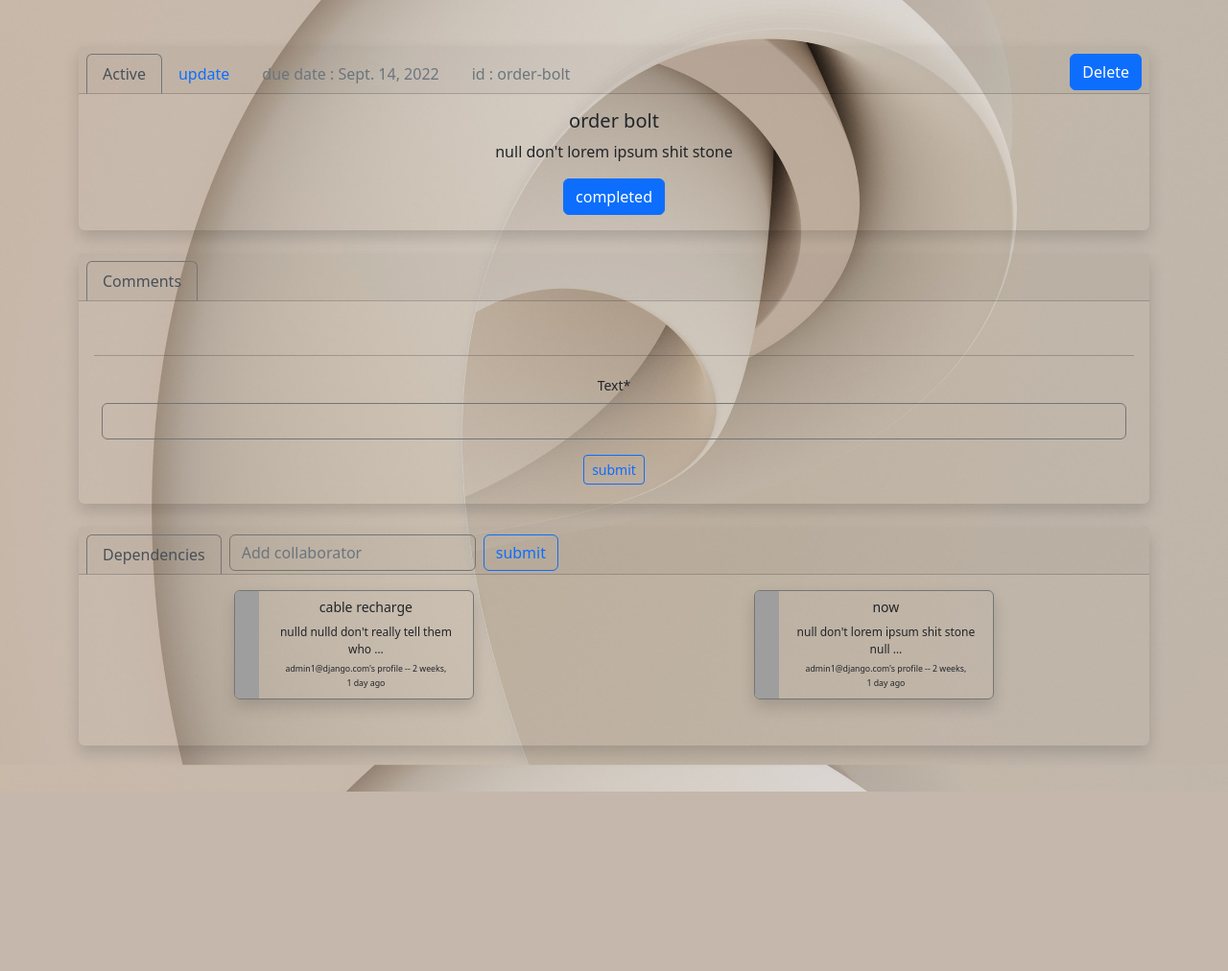
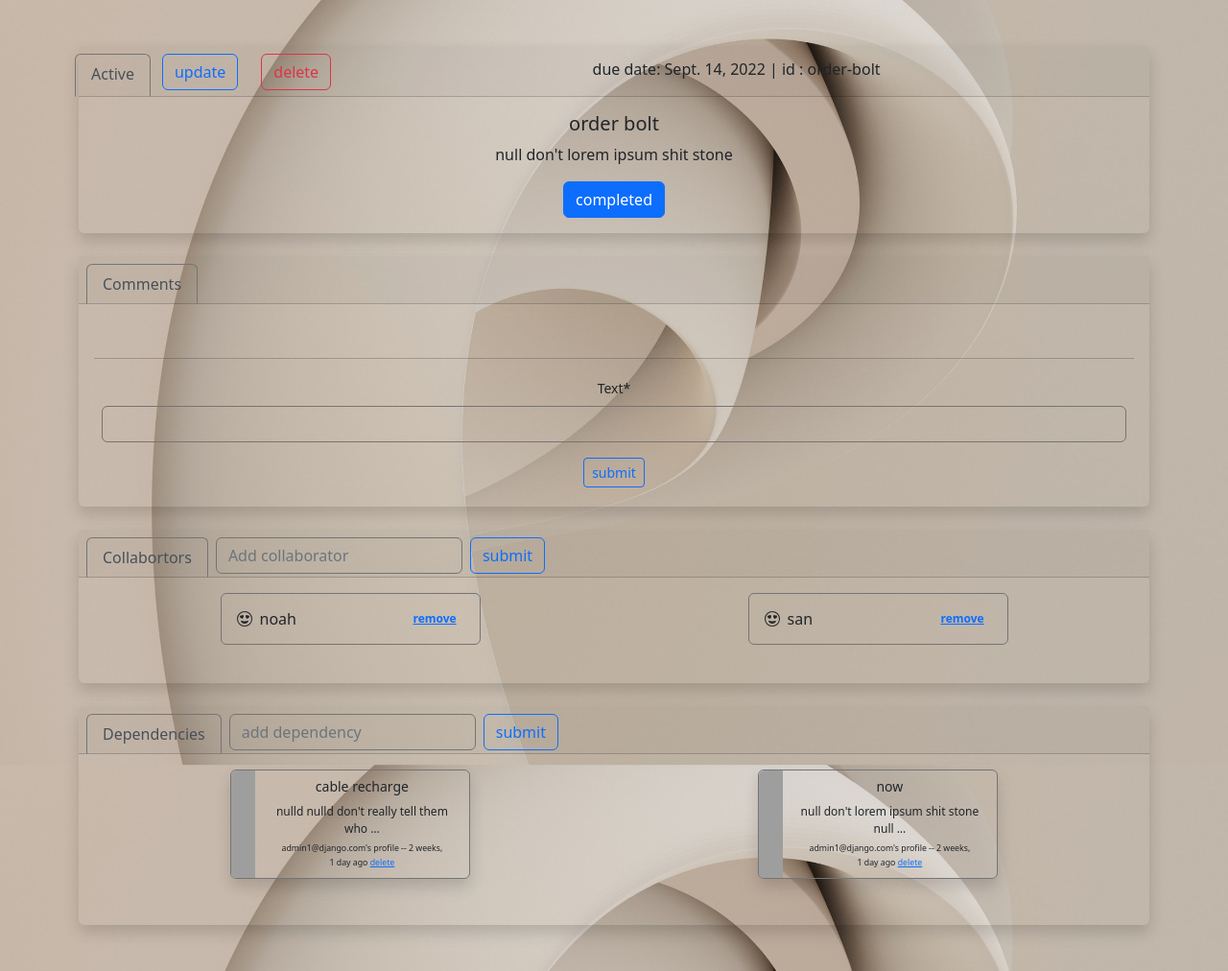
Before and after one commit to Goz1e/tarsk, a Django app: a page that uses task/templates/task/detail.html in a window 1280 px wide. Shown: the part 56-1068 px from the top of the page at 96% size. Before the commit the page ends 881 px from the top, so only its background shows below. Run offline with Django 4.2, Linux system fonts and the light colour scheme; a user stored in the database is signed in; data comes from the database, SQL or seed files in the repository; both versions use the stored data as it was after the commit; some libraries are stand-ins or nearby versions; grey boxes are pictures that could not be loaded.

Commit message:
updated detail ui

```diff
--- a/task/forms.py
+++ b/task/forms.py
@@ -48,20 +48,20 @@ class AddCommentForm(forms.ModelForm):
             }
 
 
-class DependenciesForm(forms.ModelForm):
+# class DependenciesForm(forms.ModelForm):
 
-    class Meta:
-        model = Dependencies
-        fields = ['dependent_on']
-        widgets = {
-            'dependent_on':forms.CheckboxSelectMultiple()
-        }
+#     class Meta:
+#         model = Dependencies
+#         fields = ['dependent_on']
+#         widgets = {
+#             'dependent_on':forms.CheckboxSelectMultiple(attrs={'name':'dep_form'})
+#         }
 
 
-class CollabForm(forms.ModelForm):
-    class Meta:
-        model = Collaborators
-        fields = ['users']
-        widgets = {
-            'users':forms.CheckboxSelectMultiple(attrs={'name':'collab_edit_form'})
-        }
+# class CollabForm(forms.ModelForm):
+#     class Meta:
+#         model = Collaborators
+#         fields = ['users']
+#         widgets = {
+#             'users':forms.CheckboxSelectMultiple(attrs={'name':'collab_edit_form'})
+#         }
--- a/task/templates/task/card_template.html
+++ b/task/templates/task/card_template.html
@@ -2,8 +2,8 @@
 
 
 <div class="card mb-3 shadow" style="max-width: 250px; max-height: 200px; --bs-card-spacer-y: 9px;">
-  <div class="row g-0">
-    <div id='img-div' class="col-md-4" style="width:10%;">
+  <div class="row g-0 h-100" >
+    <div id='img-div' class="col-md-4" style="width:10%; height: auto;">
       <a href="{{ task.get_absolute_url }}">
         {% if task.completed %}
       <img  id= 'side-img' src="https://c4.wallpaperflare.com/wallpaper/743/421/76/geometry-abstract-lines-digital-art-wallpaper-preview.jpg"
--- /dev/null
+++ b/task/templates/task/card_template2.html
@@ -0,0 +1,33 @@
+
+
+
+<div class="card mb-3 shadow" style="max-width: 250px; max-height: 200px; --bs-card-spacer-y: 9px;">
+    <div class="row g-0 h-100" >
+      <div id='img-div' class="col-md-4" style="width:10%; height: auto;">
+        <a href="{{ task.get_absolute_url }}">
+          {% if task.completed %}
+        <img  id= 'side-img' src="https://c4.wallpaperflare.com/wallpaper/743/421/76/geometry-abstract-lines-digital-art-wallpaper-preview.jpg"
+        class="img-fluid rounded-start" />
+        {% else %}
+        <img  id= 'side-img' src="https://c4.wallpaperflare.com/wallpaper/315/143/577/minimalism-pattern-abstract-lines-wallpaper-preview.jpg"
+        class="img-fluid rounded-start" />
+        {% endif %}
+        </a>
+      </div>
+      <div class="col-md-8"  style="width:90%;">
+        <div class="card-body mx-auto">
+          <h5 class="card-title" style="font-size:14px;">{{task.title|truncatechars:25}}</h5>
+          <p class="card-text" style="font-size:12px;margin-bottom: 3px;">{{task.description|truncatechars:40}}</p>
+          <p class="card-text" style="font-size:10px;"><small class="">{{request.user.profile}} -- {{task.time_stamp | timesince}} ago <a href="{% url 'task:remove_dep' slug=task.slug dep_id=dep.pk %}">   delete</a></small></p>
+        </div>
+      </div>
+    </div>
+  </div>
+
+
+  <style>
+  #img-div img {
+    height:100%;
+    object-fit: cover;
+  }
+  </style>
--- a/task/templates/task/detail.html
+++ b/task/templates/task/detail.html
@@ -9,21 +9,17 @@
 <div class="card text-center border-0 shadow">
     <div class="card-header">
       <ul class=" d-flex nav nav-tabs  card-header-tabs">
-        <li class="nav-item">
-          <a class="nav-link active" aria-current="true" href="#">Active</a>
-        </li>
-        <li class="nav-item">
-          <a class="nav-link" href="{% url 'task:update' slug=task.slug %}">update</a>
-        </li>
-        <li class="nav-item">
-          <a class="nav-link disabled" href="#" tabindex="-1" aria-disabled="true">due date : {{task.deadline}}</a>
-        </li>
-        <li class="nav-item">
-          <p class="nav-link disabled" aria-current="false" > id : {{task.slug}}</p>
-        </li>
-        <li class="nav-item ms-auto">
-          <button type="button" class="btn btn-primary" data-bs-toggle="modal" data-bs-target="#exampleModal">
-            Delete
+
+        <div class="row">
+          <a class=" col nav-link active" aria-current="true" href="#">Active</a>
+
+          <div class="col">
+            <a href="{% url 'task:update' slug=task.slug %}" class=" col btn btn-outline-primary" tabindex="-1" role="button" aria-disabled="true">update</a>
+          </div>
+
+          <div class="col ms-auto">
+            <button type="button" class="btn btn-outline-danger position-sticky " tabindex="-1" data-bs-toggle="modal" data-bs-target="#exampleModal">
+              delete
             </button>
 
             <!-- Modal -->
@@ -44,7 +40,10 @@
                 </div>
               </div>
             </div>
-        </li>
+          </div>
+        </div>
+
+        <p class="nav-item pt-1 mx-auto"tabindex="-1" aria-disabled="true">due date: {{task.deadline}} |  id : {{task.slug}}</p>
 
       </ul>
 
@@ -74,20 +73,48 @@
     <div class="card-body border-0">
 
       {% for comment in comments %}
-      <div class="d-flex row">
+      <div class="row  d-flex justify-content-center">
 
-        <div class="col-sm-7 small">
-          <p class="card-text">{{comment.text}}</p>
+        <div class="col">
+
+
+            <div class="card p-3 mt-2 border-0">
+
+                <div class="d-flex justify-content-between align-items-center">
+
+              <div class="user d-flex flex-row align-items-center">
+
+                <img src="https://i.imgur.com/0LKZQYM.jpg" width="30" class="user-img rounded-circle mr-2">
+                <span><small class="font-weight-bold text-primary">{{comment.author.profile.first_name}}</small> <small class="font-weight-bold">{{comment.text}}</small></span>
+
               </div>
-        <div class='col-sm-4'>
-          <p class="small">|| by: {{comment.author}} <small>( {{comment.time_stamp | timesince}} ago ) </small> </p>
+
+              <small>{{comment.time_stamp|timesince}}</small>
+
               </div>
-        <div class="col-sm-1 mx-auto">
-          <a href="{% url 'task:delete_comment' id=comment.id %}"><svg xmlns="http://www.w3.org/2000/svg" class="icon icon-tabler icon-tabler-circle-minus" width="12" height="12" viewBox="0 0 24 24" stroke-width="1.5" stroke="#2c3e50" fill="none" stroke-linecap="round" stroke-linejoin="round">
-            <path stroke="none" d="M0 0h24v24H0z" fill="none"/>
-            <circle cx="12" cy="12" r="9" />
-            <line x1="9" y1="12" x2="15" y2="12" />
-          </svg></a>
+
+
+              <div class="action d-flex justify-content-between mt-2 align-items-center">
+
+                <div class="reply px-4">
+                    <a href="{% url 'task:delete_comment' id=comment.id %}"><small>Remove</small></a>
+
+
+                </div>
+
+                <div class="icons align-items-center">
+                    <i class="fa fa-user-plus text-muted"></i>
+                    <i class="fa fa-star-o text-muted"></i>
+                    <i class="fa fa-check-circle-o check-icon text-primary"></i>
+
+                </div>
+
+              </div>
+
+
+
+            </div>
+
         </div>
 
     </div>
@@ -108,7 +135,7 @@
     <div class="card-header">
       <ul class="nav nav-tabs card-header-tabs  gap-2">
         <li class="nav-item">
-          <a class="nav-link active" aria-current="true" href="#">Dependencies</a>
+          <a class="nav-link active" aria-current="true" href="#">Collabortors</a>
         </li>
 
         <li class="nav-item">
@@ -126,12 +153,63 @@
       </ul>
     </div>
     <div class="card-body">
-      <div class="d-flex justify-content-around flex-wrap mb-3">
-        {% for task in dep_qs %}
+      <div class="d-flex justify-content-around flex-wrap mb-3 gap-3">
 
-          {% include "task/card_template.html" with task=task %}
+        {% for user in collabs %}
+        <div class="col-md-4 w-25">
+          <div class="card p-3 mb-2">
+              <div class="d-flex justify-content-between">
+                  <div class="d-flex flex-row align-items-center">
+                      <svg xmlns="http://www.w3.org/2000/svg" width="16" height="16" fill="currentColor" class="bi bi-person-circle" viewBox="0 0 16 16"><path d="M8 15A7 7 0 1 1 8 1a7 7 0 0 1 0 14zm0 1A8 8 0 1 0 8 0a8 8 0 0 0 0 16z"/><path d="M11.315 10.014a.5.5 0 0 1 .548.736A4.498 4.498 0 0 1 7.965 13a4.498 4.498 0 0 1-3.898-2.25.5.5 0 0 1 .548-.736h.005l.017.005.067.015.252.055c.215.046.515.108.857.169.693.124 1.522.242 2.152.242.63 0 1.46-.118 2.152-.242a26.58 26.58 0 0 0 1.109-.224l.067-.015.017-.004.005-.002zM4.756 4.566c.763-1.424 4.02-.12.952 3.434-4.496-1.596-2.35-4.298-.952-3.434zm6.488 0c1.398-.864 3.544 1.838-.952 3.434-3.067-3.554.19-4.858.952-3.434z"/></svg>
+                      <div class="ms-2 c-details">
+                          <h6 class="mb-0">{{user.profile.first_name}}</h6>
+                      </div>
+                  </div>
+                  <div class=" badge "><a href="{% url 'task:remove_collab' slug=task.slug user_id=user.pk %}"><span>remove</span></a></div>
+              </div>
 
+          </div>
+      </div>
         {% endfor %}
+
+
+
+      </div>
+
+    </div>
+</div>
+
+<br>
+
+<div class="card text-center shadow border-0">
+  <div class="card-header">
+    <ul class="nav nav-tabs card-header-tabs  gap-2">
+      <li class="nav-item">
+        <a class="nav-link active" aria-current="true" href="#">Dependencies</a>
+      </li>
+
+      <li class="nav-item">
+        <form class="d-flex" method="post" action="{% url 'task:update_dep' slug=task.slug %}">
+          {% csrf_token %}
+          <input class="form-control me-2" list="dep_qs" placeholder="add dependency" name="dep_form">
+          <button class="btn btn-outline-primary" >submit</button>
+          <datalist id="dep_qs">
+            {% for dep in dep_qs%}
+            <option value="{{dep}}"></option>
+            {% endfor %}
+          </datalist>
+        </form>
+      </li>
+    </ul>
+  </div>
+  <div class="card-body">
+    <div class="d-flex justify-content-around flex-wrap mb-3 gap-3">
+
+      {% for dep in task_dep %}
+      {% include "task/card_template2.html" with task=dep %}
+      {% endfor %}
+
+
     </div>
 
   </div>
--- a/task/urls.py
+++ b/task/urls.py
@@ -8,6 +8,7 @@ urlpatterns = [
     path('', dashboard, name='dashboard'),
     path('search/', search, name='search'),
     path('create/', create_task, name='create_task'),
+    path('test/', test, name='test'),
     path('<slug:slug>/', detail, name='detail'),
     path('<slug:slug>/update/', update, name='update'),
     path('<slug:slug>/completed/', completed, name='completed'),
@@ -16,5 +17,8 @@ urlpatterns = [
     path('<slug:slug>/collaborators/', update_collab, name='update_collab'),
     path('<slug:slug>/delete/', delete_task, name='delete'),
     path('<int:id>/delete-comment/', delete_comment, name='delete_comment'),
+    path('<slug:slug>/remove-collab/<str:user_id>', remove_collab, name='remove_collab'),
+    path('<slug:slug>/update-dep/', update_dep, name='update_dep'),
+    path('<slug:slug>/remove-dep/<str:dep_id>', remove_dep, name='remove_dep'),
 
 ]
--- a/task/views.py
+++ b/task/views.py
@@ -1,10 +1,8 @@
-from contextlib import redirect_stderr
-from glob import glob
-from multiprocessing import context
+from django.shortcuts import get_list_or_404
 from django.shortcuts import get_object_or_404, render,redirect
 from django.contrib.auth.decorators import login_required
 from accounts.models import MyUser, Profile
-from .forms import AddCommentForm, CollabForm, DependenciesForm, TaskCreateForm, TaskUpdateForm
+from .forms import AddCommentForm,TaskCreateForm, TaskUpdateForm
 from .models import Collaborators, Comment, Dependencies, Task
 from django.db.models import Q
 from django.contrib import messages
@@ -59,12 +57,16 @@ def detail(request,slug):
 
     form = AddCommentForm(request.POST or None, instance=task)
 
-    collab = get_object_or_404(Collaborators,primary_task=task)
-    collab_form =CollabForm(request.POST or None,)
     qs = MyUser.objects.all()
 
+    task_collabs = task.collab.users.all()
+    dep_qs = Task.objects.filter(slug=task.slug)
+    task_dep = task.my_dependencies.dependent_on.all()
+
     context = {'title':f'detail | {task.title}','task':task,'comments':comments,
-    'collab_form':collab_form,'qs':qs,'comment_form':form,}
+    'qs':qs,'comment_form':form, 'collabs':task_collabs,
+    'dep_qs':dep_qs, 'task_dep':task_dep
+    }
 
     try:
         task_qs = Task.objects.filter(slug = task.slug)
@@ -142,10 +144,10 @@ def update_collab(request,slug):
                 profile = get_object_or_404(Profile,first_name = collab_add)
                 user = profile.user
                 if user in collab.users.all():
-                    messages.success(request, f"'{user.email}' already exists")
+                    messages.success(request, f"'{user.profile.first_name}' already exists")
                 else:
                     collab.users.add(user)
-                    messages.success(request, f"'{user.email}' added successfully")
+                    messages.success(request, f"'{user.profile.first_name}' added successfully")
 
             except:
                 messages.info(request, f"'{collab_add}' does not match an existing users")
@@ -215,3 +217,47 @@ def delete_comment(request,id):
     else:
         messages.info(request, "you don't have permission to delete this comment")
     return redirect('task:detail',slug=comment.task.slug)
+
+def remove_collab(request,slug,user_id):
+    user = get_object_or_404(MyUser,id=user_id)
+    task = get_object_or_404(Task,slug=slug)
+    task.collab.users.remove(user)
+    return redirect('task:detail',slug=slug)
+
+
+@login_required(login_url='index')
+def update_dep(request,slug):
+
+    if request.POST:
+        task = get_object_or_404(Task,slug=slug)
+        dependency = task.my_dependencies
+
+        try:
+            dep_task = get_object_or_404(Task,title=request.POST.get('dep_form'))
+            if dep_task == task:
+                dep_task = None
+                messages.info(request, "you cannot add current task as dependency")
+                return redirect('task:detail',slug=slug)
+
+            if dep_task in dependency.dependent_on.all():
+                messages.success(request, f"'{dep_task}' already exists")
+            else:
+                dependency.dependent_on.add(dep_task)
+                messages.success(request, "dependency added successfully")
+        except:
+
+            messages.success(request, f"failed to add to dependencies")
+
+
+        return redirect('task:detail',slug=slug)
+
+def remove_dep(request,slug,dep_id):
+    dep_task = get_object_or_404(Task,id=dep_id)
+    task = get_object_or_404(Task,slug=slug)
+    task.my_dependencies.dependent_on.remove(dep_task)
+    return redirect('task:detail',slug=slug)
+
+def test(request):
+    template_name = 'task/test.html'
+    context = {'title':'test'}
+    return render(request,template_name,context)
```
Also changed, not shown: accounts/templates/accounts/edit_profile.html (+19 -5 lines), accounts/templates/accounts/settings.html (+7 -12 lines), accounts/views.py (+8 -4 lines), task/templates/task/create_task.html (+3 -15 lines), task/templates/task/test.html (added, +32 -0 lines), accounts/templates/accounts/base.html (line endings or trailing spaces), db.sqlite3. Lines whose indentation alone changed are shown as unchanged.
